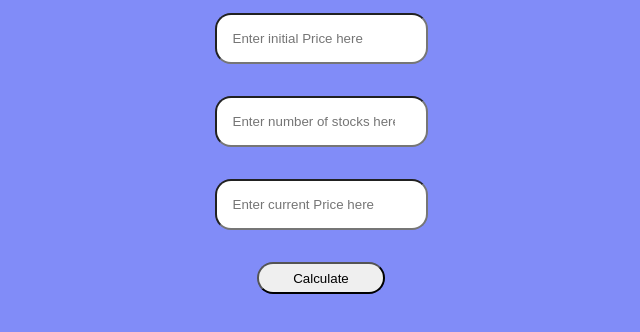
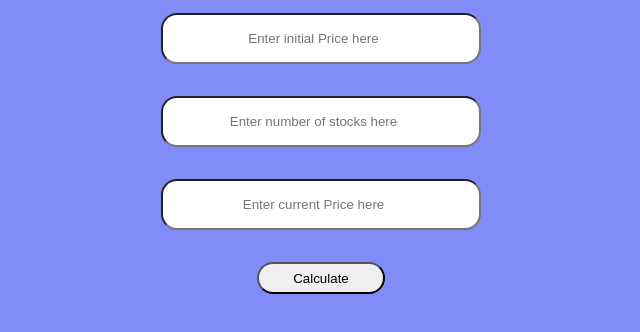
Before and after one commit to sanketdeshmukh1/Stocks-calculation, a plain HTML site: page index.html in a window 1280 px wide. Shown: the part 140-472 px from the top of the page, without its empty margins (319-959 px from the left). Drawn offline with Linux system fonts and the light colour scheme; a web font is replaced by a local one.

Commit message:
modified input width

```diff
--- a/styles.css
+++ b/styles.css
@@ -19,9 +19,10 @@ body{
     text-align: center;
 }
 input{
+    width: 20rem;
 padding: 1rem;
 border-radius: 1rem;
-
+text-align: center;
 }
 
 
```
